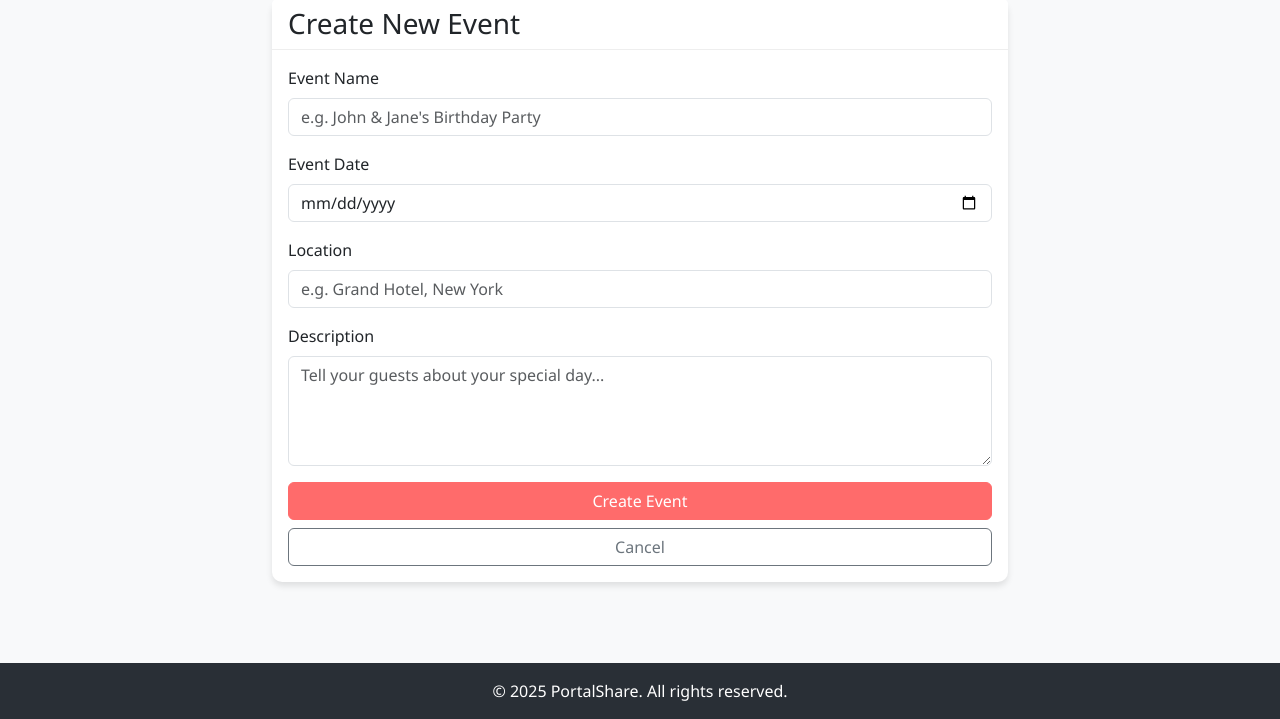
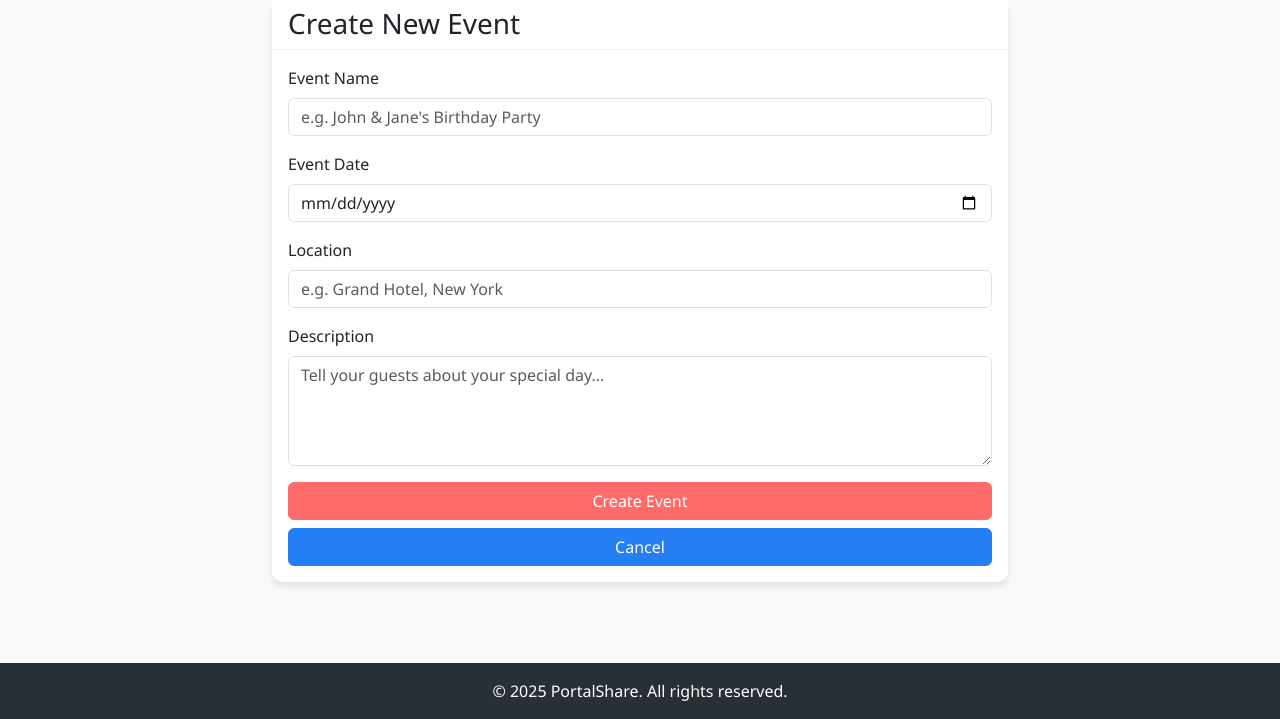
Before and after one commit to lanlanjr/guestbook, a Flask app: page /event/create in a window 1280 px wide. Shown: the part 81-800 px from the top of the page. Run offline with Flask 3, Linux system fonts and the light colour scheme; a user stored in the database is signed in; some libraries are stand-ins or nearby versions.

Commit message:
Enhance styling in templates by adding a new secondary button style in base.html, adjusting button margins in event_gallery.html, and centering the dashboard button in index.html for improved layout and user experience.

```diff
--- a/templates/base.html
+++ b/templates/base.html
@@ -56,6 +56,12 @@
         .btn-primary {
             background-color: var(--primary-color);
             border-color: var(--primary-color);
+        }
+
+        .btn-outline-secondary {
+            background-color: var(--secondary-color);
+            color: white;
+            border-color: var(--secondary-color);
         }
 
         .btn-primary:hover {
--- a/templates/index.html
+++ b/templates/index.html
@@ -9,7 +9,7 @@
         <div class="col-md-6">
             <h1 class="display-4 fw-bold">Capture Every Moment of Your Special Day</h1>
             <p class="lead my-4">PortalShare transforms how you collect and cherish memories from your event with our digital guestbook, photo sharing, and audio message features.</p>
-            <div class="d-flex gap-3">
+            <div class="d-flex gap-3 justify-content-center mb-3">
                 {% if current_user.is_authenticated %}
                 <a href="{{ url_for('dashboard') }}" class="btn btn-primary btn-lg">Go to Dashboard</a>
                 {% else %}
```
Also changed, not shown: static/img/logo.svg (added).
